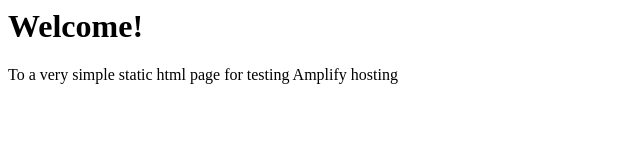
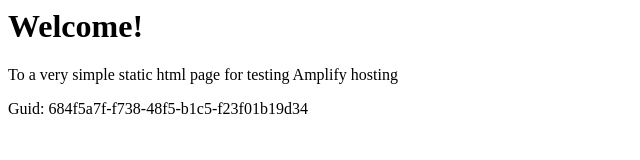
Before and after one commit to aws-aemilia-sin/Github-PR-Commit-Integration-Test-DoNotTouch-v0-preprod-ap-southeast-1, a website: page src/index.html in a window 1280 px wide. Shown: the whole page, without its empty margins (0-640 px from the left). Drawn offline with Linux system fonts and the light colour scheme.

Commit message:
commit from integ tests

```diff
--- a/src/index.html
+++ b/src/index.html
@@ -1,3 +1,5 @@
+
+
 <html lang="en">
 
 <head>
@@ -10,6 +12,6 @@
 <body>
     <h1>Welcome!</h1>
     <p>To a very simple static html page for testing Amplify hosting</p>
-</body>
+    <p>Guid: 684f5a7f-f738-48f5-b1c5-f23f01b19d34</p></body>
 
 </html>
```
